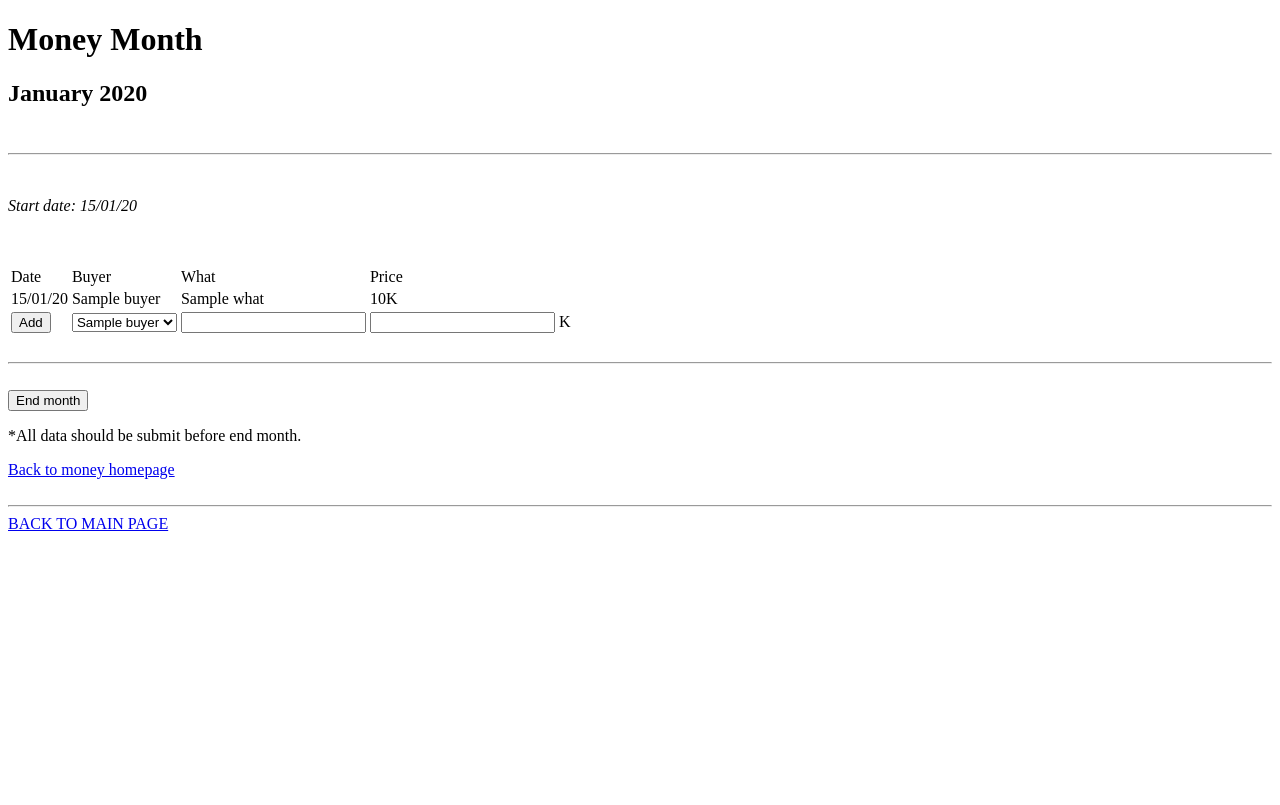
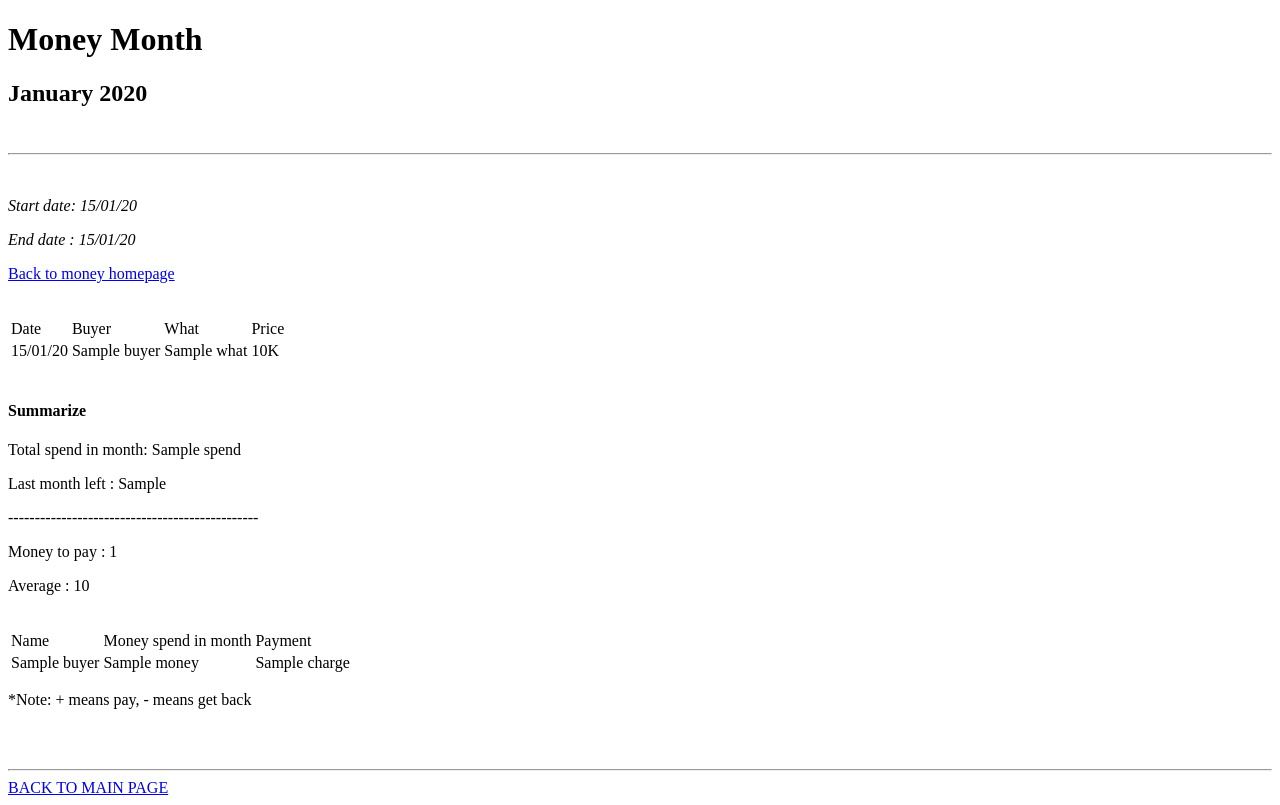
Before and after one commit to dthung1602/MyWebApp, a Python web app: template templates/money_current_month.html in a window 1280 px wide. Before the commit the page ends 531 px from the top, so only its background shows below. Run offline with Jinja, Linux system fonts and the light colour scheme; the template is opened without the code that fills it: most values are stand-ins (such as "Sample title", 1, 10 or a date in 2020).

Commit message:
add summarize

```diff
--- a/index.yaml
+++ b/index.yaml
@@ -12,6 +12,12 @@ indexes:
 
 - kind: Good
   properties:
+  - name: buyer
+  - name: month_id
+  - name: date
+
+- kind: Good
+  properties:
   - name: month_id
   - name: date
 
--- a/templates/money_current_month.html
+++ b/templates/money_current_month.html
@@ -4,12 +4,24 @@
 
 <h1>Money Month</h1>
 <h2>{{month.time_begin.strftime("%B %Y")}}</h2>
-<br><hr><br>
+<br>
+<hr><br>
 
 <p><i>Start date: {{month.time_begin.strftime("%d/%m/%y")}}</i></p>
-<br>
+{% if month.time_end %}
+<p><i>End date : {{month.time_end.strftime("%d/%m/%y")}}</i></p>
+{% endif %}
+
+<a href="
+        {% if local %}
+            http://localhost:8080/moneyM1522/home
+        {% else %}
+            https://webapp-173414.appspot.com/moneyM1522/home
+        {% endif %}
+">Back to money homepage</a>
 
 <p><i><b>{{error}}</b></i></p>
+<br>
 
 <form method="post">
     <table>
@@ -32,8 +44,9 @@
         {% endfor %}
 
         <!--new-->
+        {% if not month.time_end %}
         <tr>
-            <td><button>Add</button></td>
+            <td><input type="submit" name="action" value="Add"></td>
             <td><select name="buyer">
                 {% for b in buyers %}
                 <option value={{b.name}}>{{b.name}}</option>
@@ -42,21 +55,41 @@
             <td><input name="what"></td>
             <td><input name="price" type="number" min="1"> K</td>
         </tr>
+        {% endif %}
     </table>
+
+    <!--summarize-->
+    <br>
+    <h4>Summarize</h4>
+    <p>Total spend in month: {{month.spend}}</p>
+    <p>Last month left : {{month.last_month_left}}</p>
+    <p>-----------------------------------------------</p>
+    <p>Money to pay : {{month.total_money}}</p>
+    <p>Average : {{month.average}}</p>
+    <br>
+    <table>
+        <tr>
+            <td>Name</td>
+            <td>Money spend in month</td>
+            <td>Payment</td>
+        </tr>
+        {% for buyer in buyers %}
+        <tr>
+            <td>{{buyer.name}}</td>
+            <td>{{buyer.money}}</td>
+            <td>{{buyer.charge}}</td>
+        </tr>
+        {% endfor %}
+    </table>
+    <p>*Note: + means pay, - means get back</p>
+
+    <!--end month-->
+    {% if not month.time_end %}
+    <br><hr><br>
+    <input type="submit" name="action" value="End month">
+    <p>*All data should be submit before end month.</p>
+    {% endif %}
 </form>
 
-<form method="post" action="/moneyM1522/endmonth">
-    <br><hr><br>
-    <button>End month</button>
-    <p>*All data should be submit before end month.</p>
-</form>
-
-<a href="
-        {% if local %}
-            http://localhost:8080/moneyM1522/home
-        {% else %}
-            https://webapp-173414.appspot.com/moneyM1522/home
-        {% endif %}
-">Back to money homepage</a>
 
 {% endblock %}
```
Also changed, not shown: MyHandlers/Money.py (+47 -21 lines).
